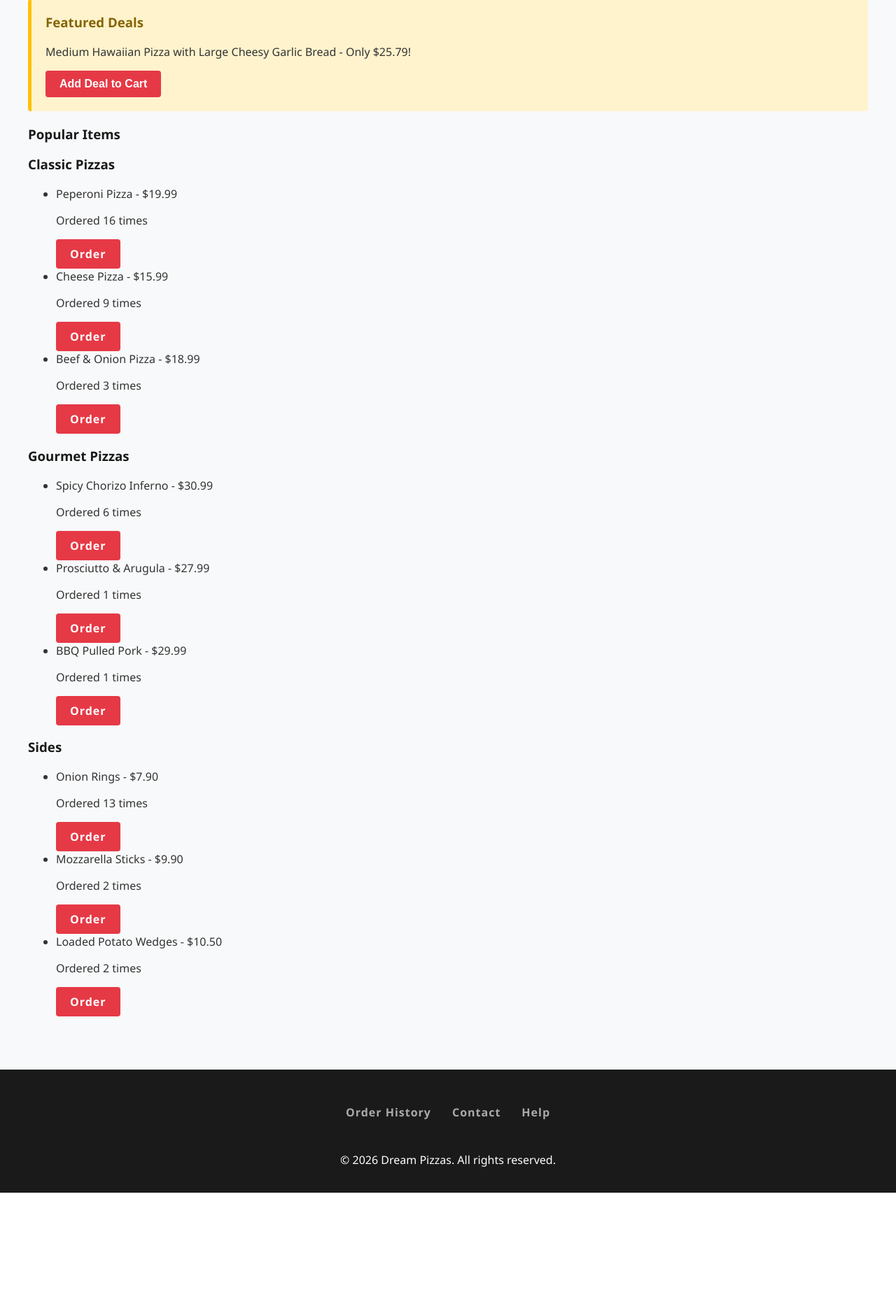
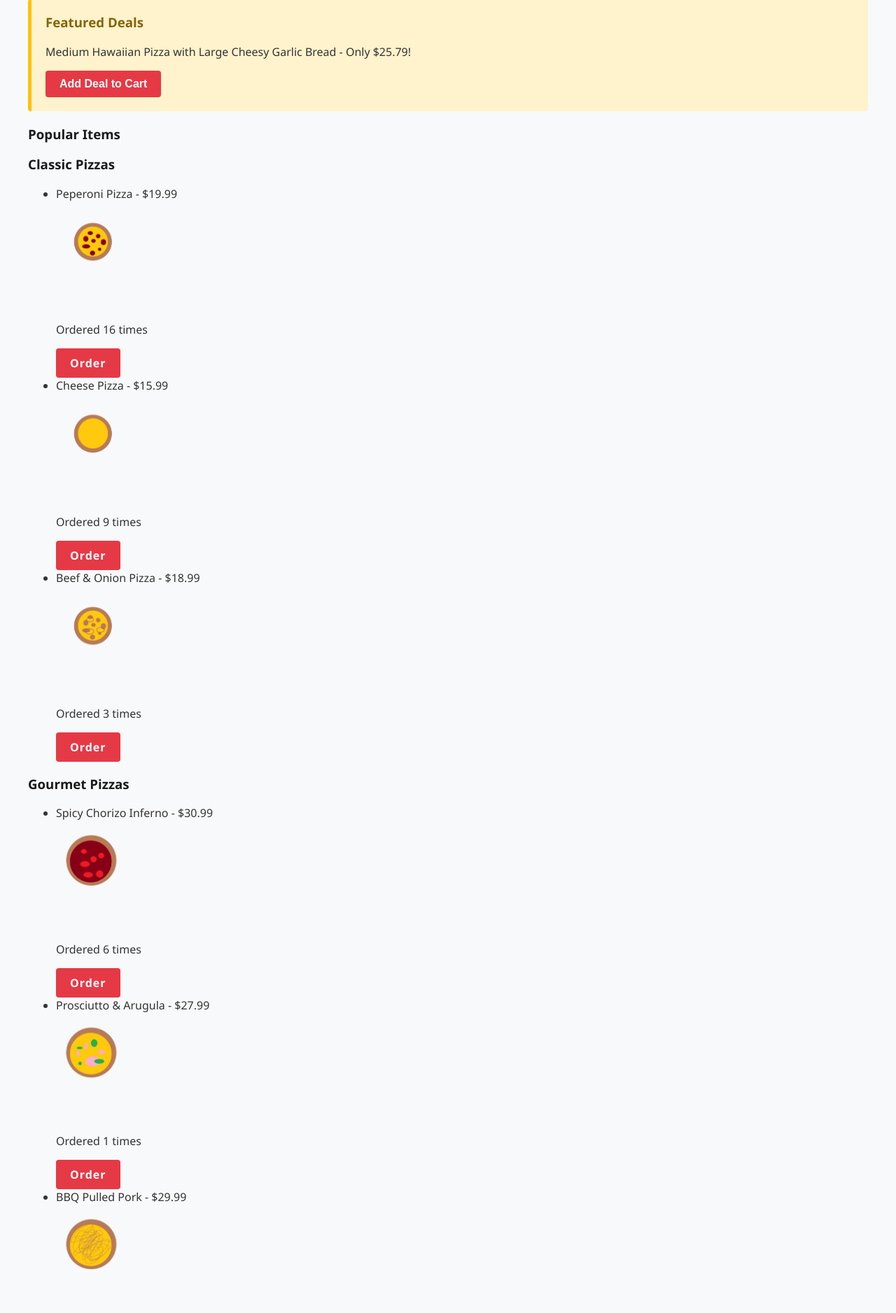
Before and after one commit to st25112-a11y/CSC-2-AS91897---AS91896, a Flask app: page / in a window 1280 px wide. Shown: the part 141-2018 px from the top of the page at 70% size. Before the commit the page ends 1846 px from the top, so only its background shows below. Run offline with Flask 3, Linux system fonts and the light colour scheme; data comes from the database, SQL or seed files in the repository.

Commit message:
Added images for items on home page

```diff
--- a/static/css/style.css
+++ b/static/css/style.css
@@ -67,6 +67,15 @@ ul a {
     color: #E63946;
     text-decoration: underline solid #E63946;
     transition: 0.3s ease;
+}
+
+/* Popular Items on Home Page */
+.popular-item-image {
+    width: 100px;
+    height: auto;
+    display: block;
+    margin: 10px 0;
+    border-radius: 8px;
 }
 
 /* Layout Containers */
@@ -440,7 +449,6 @@ img {
     text-decoration: underline;
 }
 
-
 /* Responsive Design */
 
 @media (max-width: 900px) {
--- a/templates/index.html
+++ b/templates/index.html
@@ -21,6 +21,7 @@
         <ul>
         {% for item in popular_pizzas %}
             <li>{{ item.name }} - ${{ "%.2f"|format(item.price) }}</li>
+            <img src="{{ url_for('static', filename='css/images/' + item.image) }}" alt="{{ item.name }}" class="popular-item-image">
             <p>Ordered {{ item.total_ordered }} times</p>
             <a href="{{ url_for('menu', item=item.name) }}" class="home-order-btn">Order</a>
         {% endfor %}
@@ -29,6 +30,7 @@
         <ul>
         {% for item in popular_gourmet_pizzas %}
             <li>{{ item.name }} - ${{ "%.2f"|format(item.price) }}</li>
+            <img src="{{ url_for('static', filename='css/images/' + item.image) }}" alt="{{ item.name }}" class="popular-item-image">
             <p>Ordered {{ item.total_ordered }} times</p>
             <a href="{{ url_for('menu', item=item.name) }}" class="home-order-btn">Order</a>
         {% endfor %}
@@ -37,6 +39,7 @@
         <ul>
         {% for item in popular_sides %}
             <li>{{ item.name }} - ${{ "%.2f"|format(item.price) }}</li>
+            <img src="{{ url_for('static', filename='css/images/' + item.image) }}" alt="{{ item.name }}" class="popular-item-image">
             <p>Ordered {{ item.total_ordered }} times</p>
             <a href="{{ url_for('menu', item=item.name) }}" class="home-order-btn">Order</a>
         {% endfor %}
```
